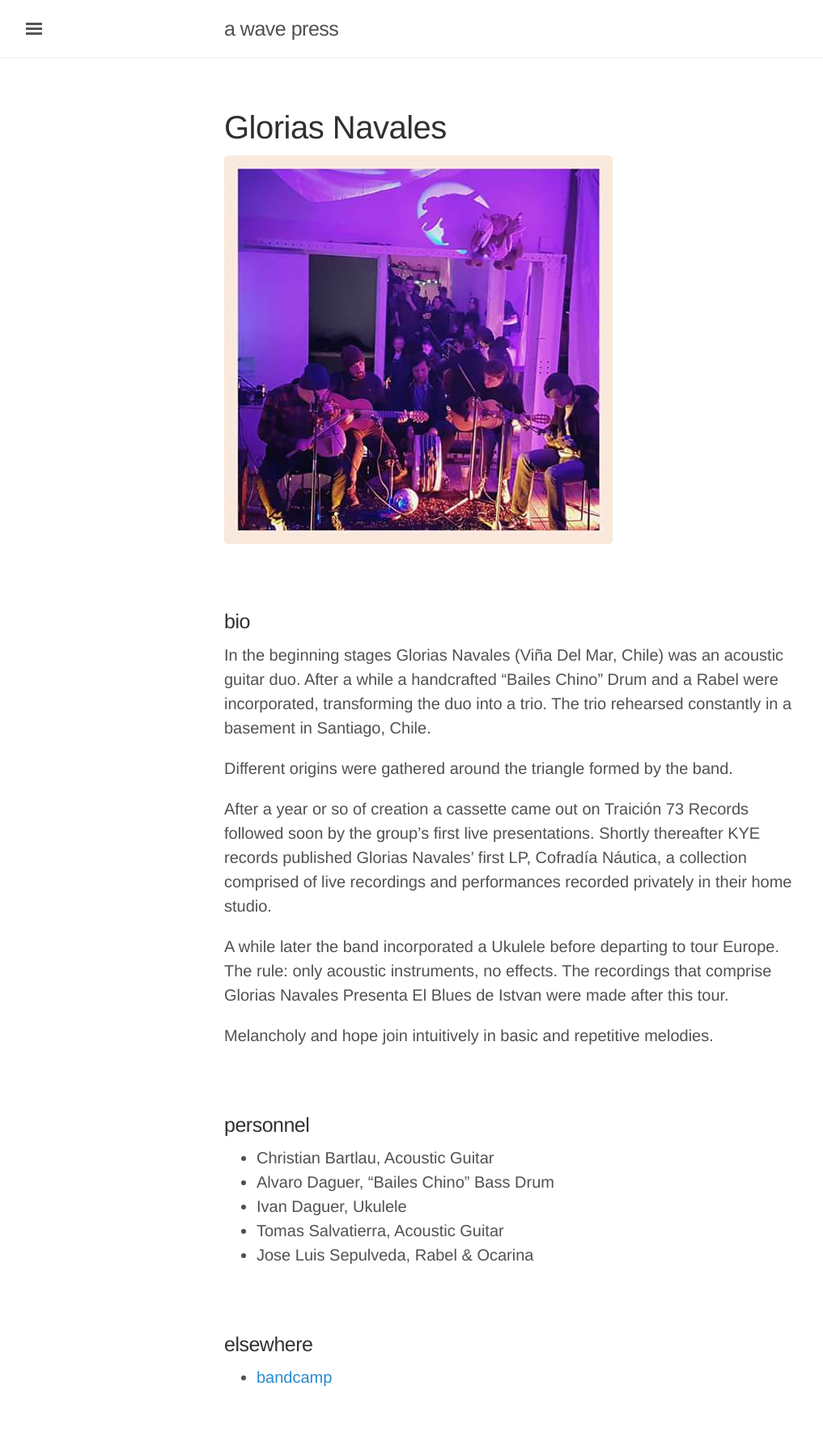
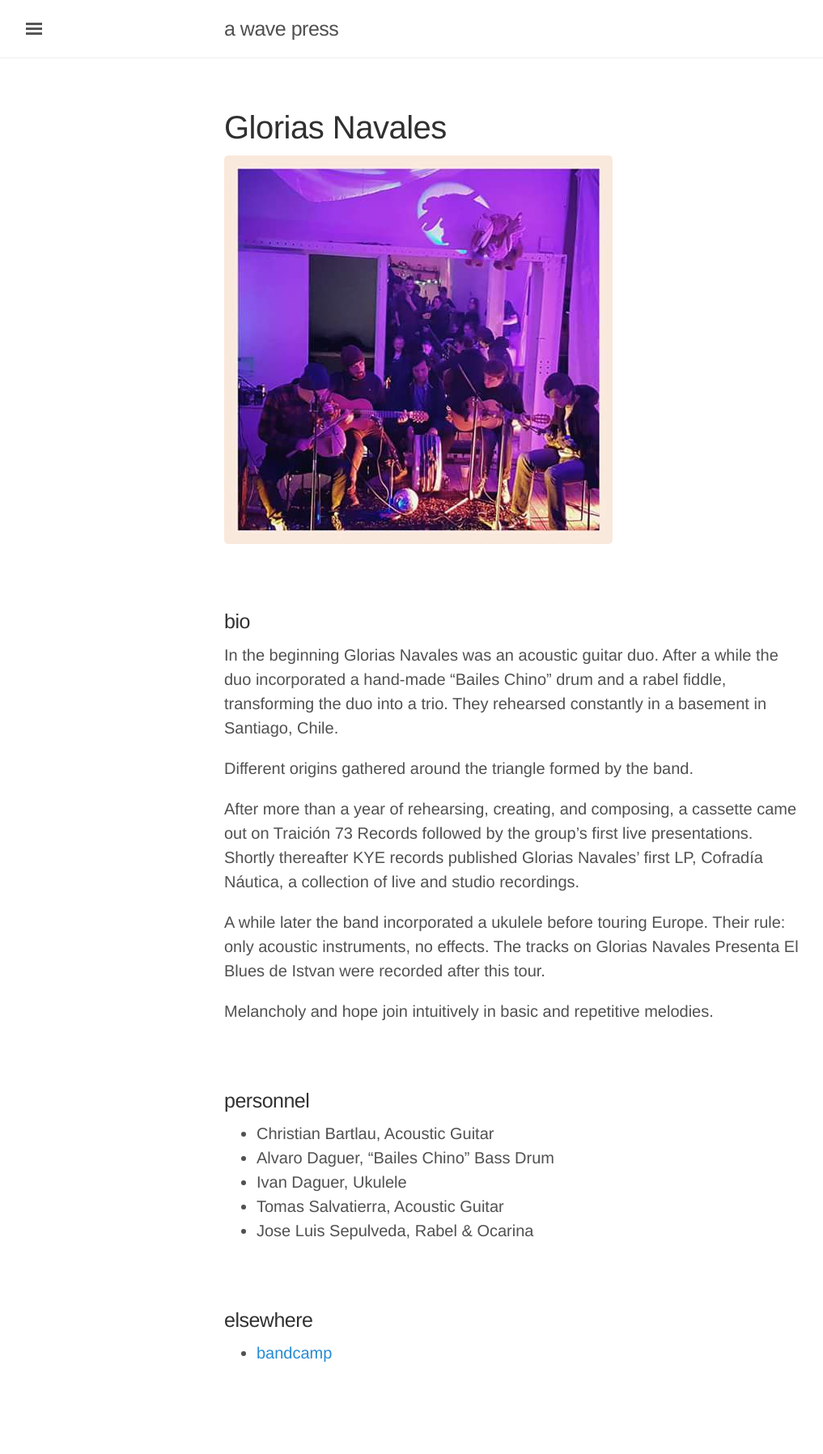
Before and after one commit to caseyanderson/awavepress.com, a Jekyll site: the page built from _posts/artists/2017-11-23-gxnx.md, in a window 1280 px wide. Shown: the whole page at 81% size, without its empty margins (3-1020 px from the left). Built offline with Jekyll 4.4.1, drawn with Linux system fonts in a browser that asks for light colours; after the commit the page ends 1766 px from its top, so only the background shows below that.

Commit message:
colin edit to bio

```diff
--- a/_posts/artists/2017-11-23-gxnx.md
+++ b/_posts/artists/2017-11-23-gxnx.md
@@ -12,13 +12,13 @@ excerpt: ''
 
 
 ### bio
-In the beginning stages Glorias Navales (Viña Del Mar, Chile) was an acoustic guitar duo. After a while a handcrafted “Bailes Chino” Drum and a Rabel were incorporated, transforming the duo into a trio. The trio rehearsed constantly in a basement in Santiago, Chile.
+In the beginning Glorias Navales was an acoustic guitar duo. After a while the duo incorporated a hand-made “Bailes Chino” drum and a rabel fiddle, transforming the duo into a trio. They rehearsed constantly in a basement in Santiago, Chile.
 
-Different origins were gathered around the triangle formed by the band.
+Different origins gathered around the triangle formed by the band.
 
-After a year or so of creation a cassette came out on Traición 73 Records followed soon by the group’s first live presentations. Shortly thereafter KYE records published Glorias Navales’ first LP, Cofradía Náutica, a collection comprised of live recordings and performances recorded privately in their home studio.
+After more than a year of rehearsing, creating, and composing, a cassette came out on Traición 73 Records followed by the group’s first live presentations. Shortly thereafter KYE records published Glorias Navales’ first LP, Cofradía Náutica, a collection of live and studio recordings.
 
-A while later the band incorporated a Ukulele before departing to tour Europe. The rule: only acoustic instruments, no effects. The recordings that comprise Glorias Navales Presenta El Blues de Istvan were made after this tour.
+A while later the band incorporated a ukulele before touring Europe. Their rule: only acoustic instruments, no effects. The tracks on Glorias Navales Presenta El Blues de Istvan were recorded after this tour.
 
 Melancholy and hope join intuitively in basic and repetitive melodies.
 
```
